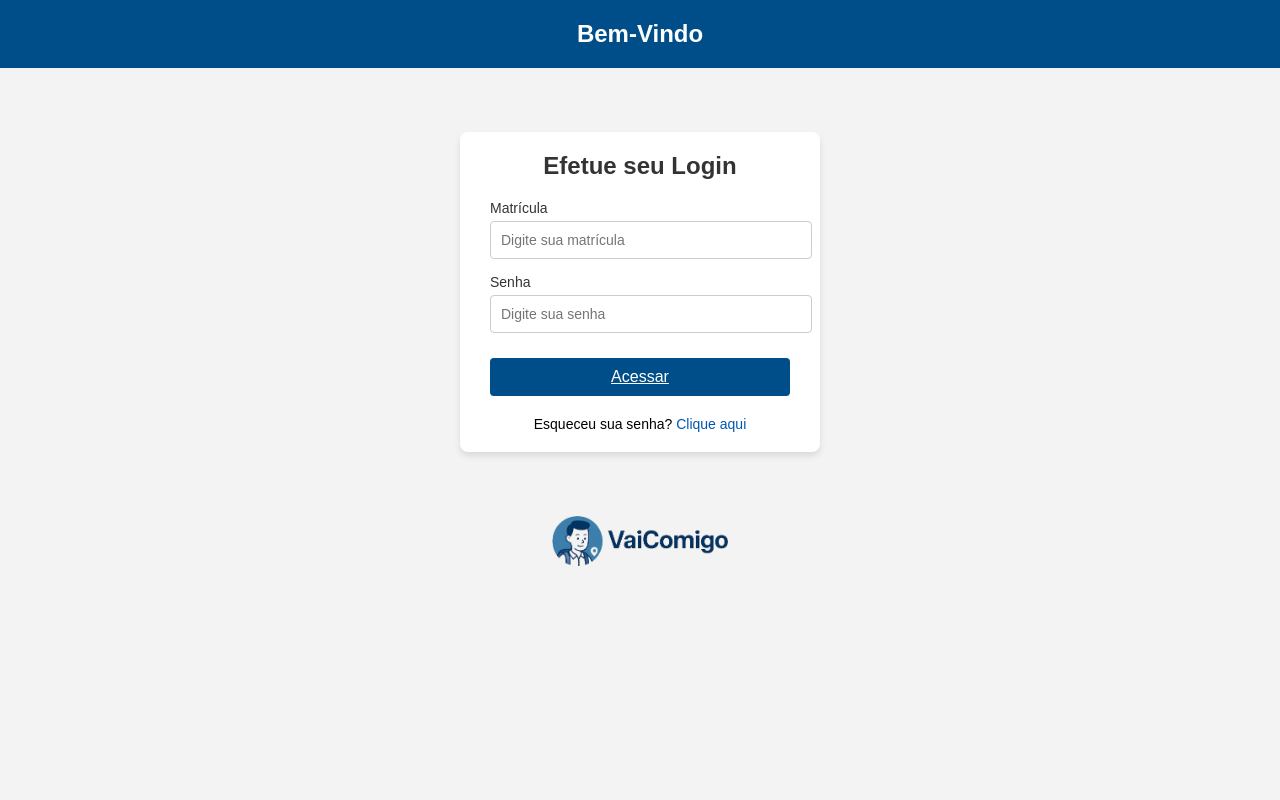
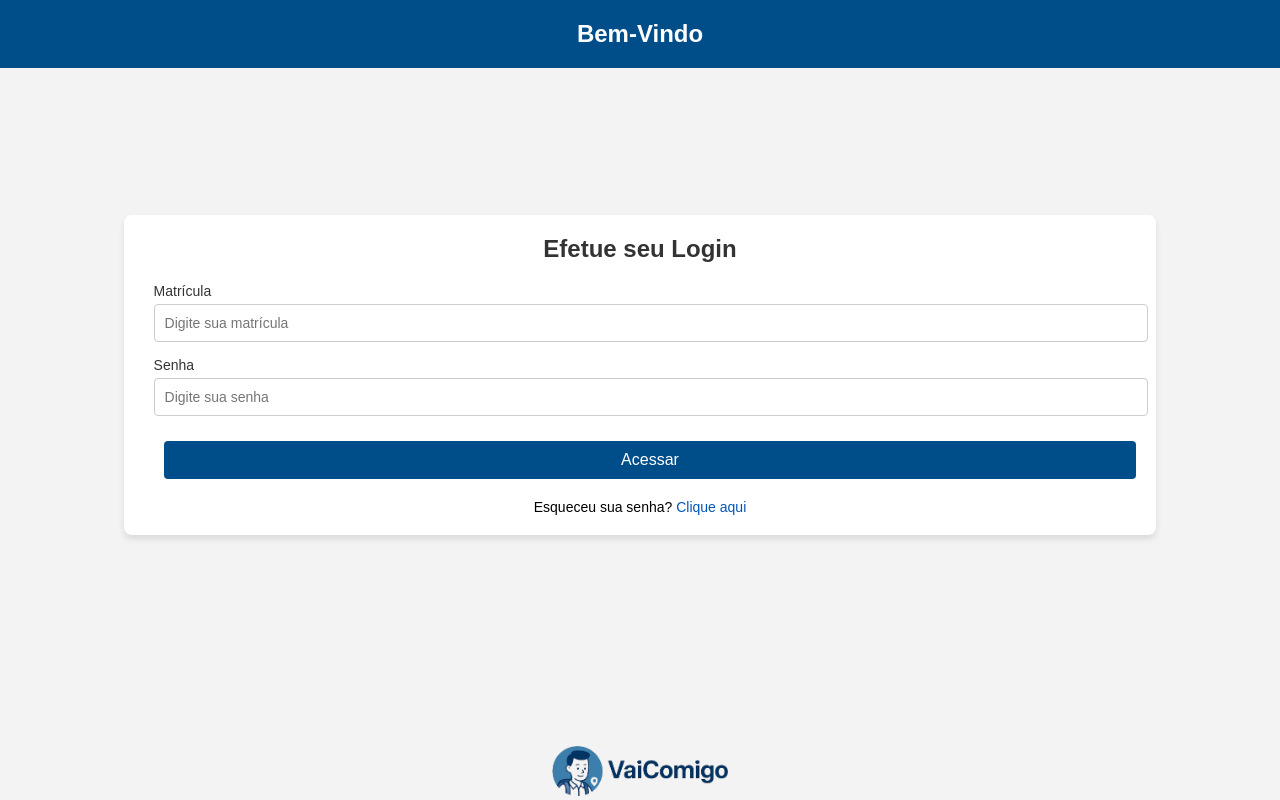
Before and after one commit to Wemissoncosta/Vai-comigo, a PHP site: page /login.html in a window 1280 px wide. Run offline with PHP 8.4, Linux system fonts and the light colour scheme.

Commit message:
botão de acessar corrigido e posição da logo na parte de baixo

```diff
--- a/login.html
+++ b/login.html
@@ -21,8 +21,8 @@
                 <label for="senha">Senha</label>
                 <input type="password" id="senha" name="senha" placeholder="Digite sua senha" required>
             </div>
-            <button type="submit" class="login-button">
-                <a href="esquceu a senha.html">Acessar</a>
+            <button onclick="window.location.href='esquceu a senha.html'" class="login-button">
+                Acessar
             </button>
         </form>
         <div class="forgot-password">
--- a/style-login.css
+++ b/style-login.css
@@ -1,11 +1,11 @@
 body {
+    position: relative;
     font-family: Arial, sans-serif;
     margin: 0;
-    padding: 0;
     display: flex;
     flex-direction: column;
     align-items: center;
-    justify-content: flex-start;
+    justify-content: space-between;
     height: 100vh;
     background-color: #f3f3f3;
 }
@@ -14,7 +14,6 @@ body {
     background-color: #004E89;
     color: white;
     width: 100%;
-    margin:0 0 5% 0;
     text-align: center;
     padding: 20px 0;
     font-size: 24px;
@@ -23,11 +22,11 @@ body {
 
 .login-container {
     background: #fff;
-    margin: 0 0 5% 0;
+    margin: auto;
     padding: 20px 30px;
     border-radius: 8px;
     box-shadow: 0 4px 6px rgba(0, 0, 0, 0.1);
-    width: 300px;
+    width: 76%;
     text-align: center;
 }
 
@@ -71,7 +70,7 @@ body {
     color: white;
     font-size: 16px;
     cursor: pointer;
-    margin: 10px 0;
+    margin: 10px 10px;
 }
 
 .login-button a{
@@ -95,9 +94,10 @@ body {
 .forgot-password a:hover {
     text-decoration: underline;
 }
-
-.Logo {
-    margin-top: 0px;
+.Logo{
+    position: static;
+    margin-top: 5%;
+    bottom: 0;
 }
 
 .Logo img {
```
